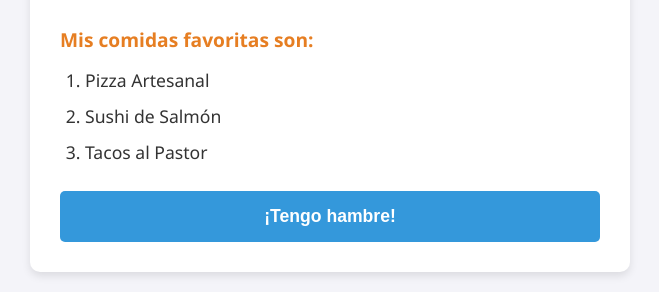
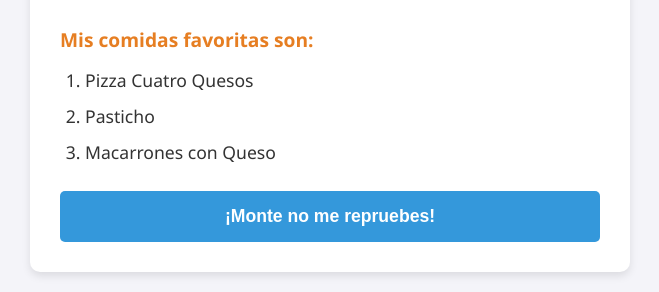
Before and after one commit to Jeremiasraidi/Comidas-favoritas, a plain HTML site: page index.html in a window 1280 px wide. Shown: the part 529-821 px from the top of the page, without its empty margins (310-969 px from the left). Drawn offline with Linux system fonts and the light colour scheme.

Commit message:
Update index.html

```diff
--- a/index.html
+++ b/index.html
@@ -18,13 +18,13 @@
             <section class="seccion-lista">
                 <h2>Mis comidas favoritas son:</h2>
                 <ol>
-                    <li>Pizza Artesanal</li>
-                    <li>Sushi de Salmón</li>
-                    <li>Tacos al Pastor</li>
+                    <li>Pizza Cuatro Quesos</li>
+                    <li>Pasticho</li>
+                    <li>Macarrones con Queso</li>
                 </ol>
             </section>
 
-            <button class="btn-accion">¡Tengo hambre!</button>
+            <button class="btn-accion">¡Monte no me repruebes!</button>
         </main>
     </div>
 </body>
```
